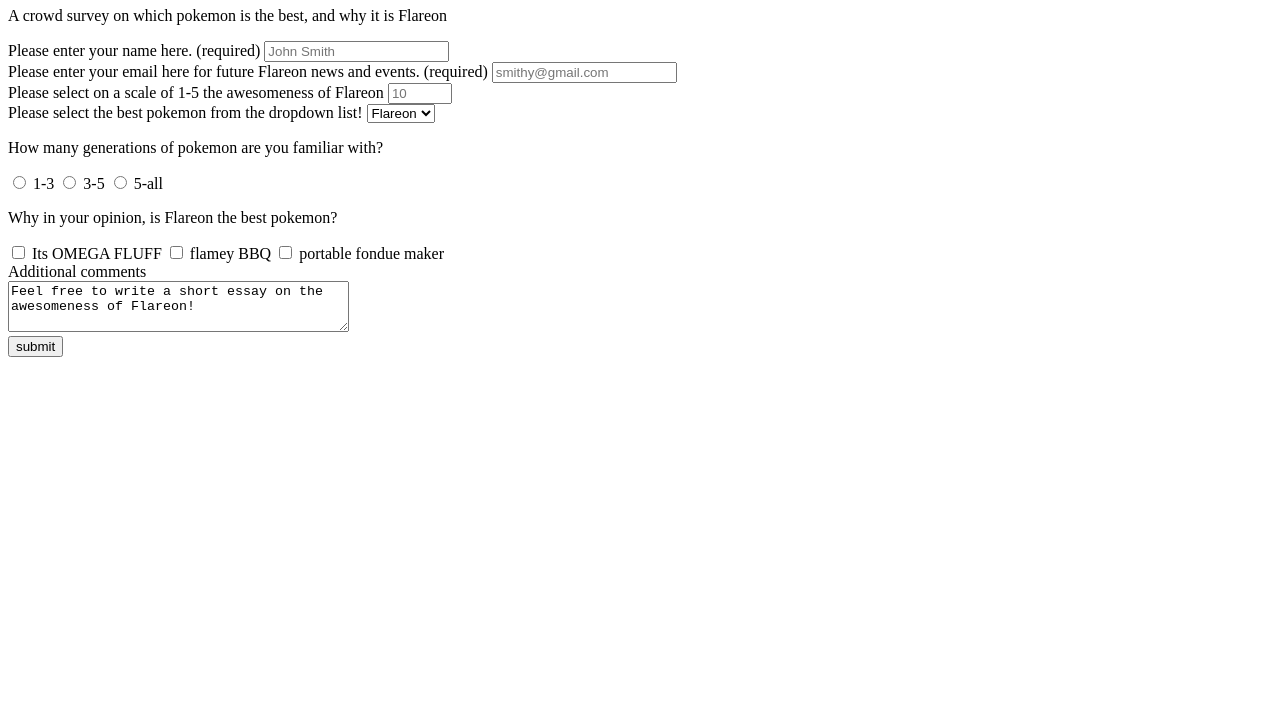
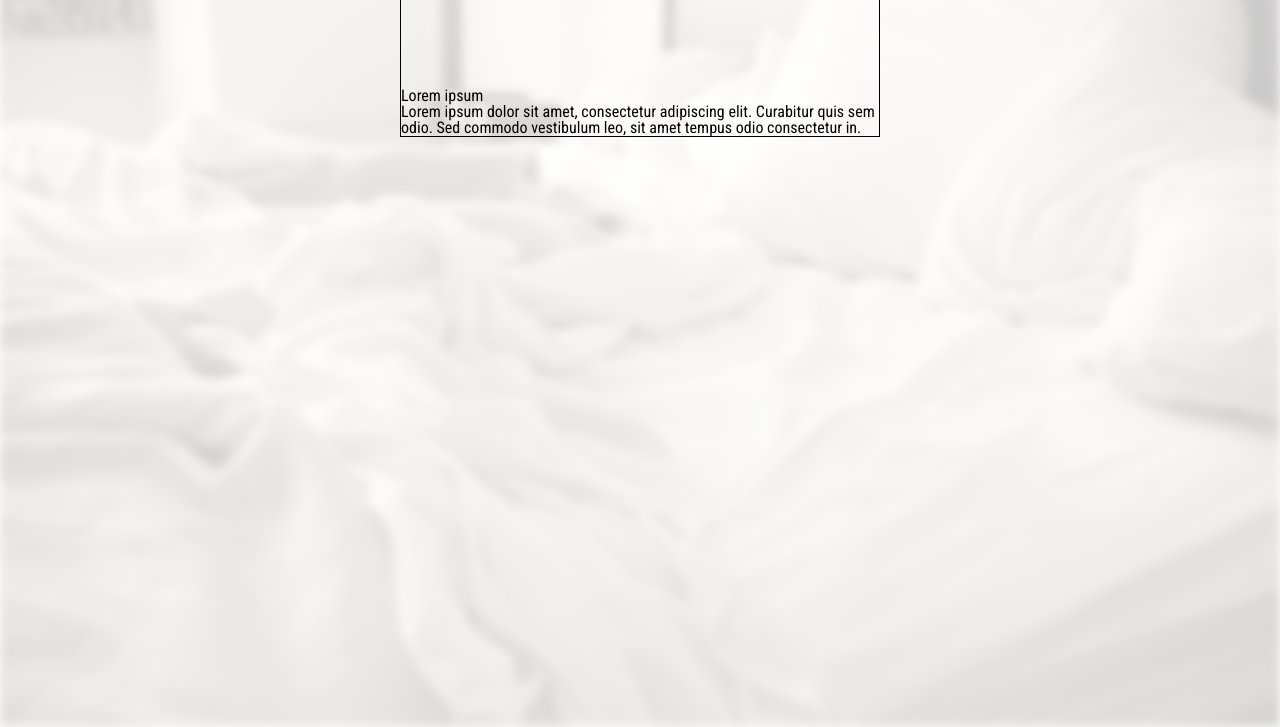
Before and after one commit to MatchaCrisp/SurveyForm.github.io, a plain HTML site: page index.html in a window 1280 px wide. Shown: the part 73-800 px from the top of the page. Drawn offline with Linux system fonts and the light colour scheme.

Commit message:
restructured page, added background

```diff
--- a/index.html
+++ b/index.html
@@ -4,90 +4,30 @@
     <!--metadata-->
     <head>
         <!--fonts and css sheet-->
-
+        <link rel="stylesheet" type="text/css" href="./res/css/main.css">
         <!--tab title-->
         <title>
-            Flareon appreciation survey
+            Sleep Quality Study
         </title>
-        <!--style sheet-->
-        <style>
 
-        </style>
     </head>
     <!--user content-->
     <body>
+        <main>
         <!--semantic head-->
-        <header>
-            <h1 id = "title">Who's the best Pokemon?</h1>
-        </header>
-        <!--semantic main ele-->
-        <main>
-            <p id="description">
-                A crowd survey on which pokemon is the best, and why it is Flareon
-            </p>
-            <form id="survey-form">
+            <header>
+                <div id="banner"><img src="#" alt="banner image of a night light"></div>
+                <h1 id = "title">Lorem ipsum</h1>
+            </header>
+            <!--semantic main ele-->
 
-                <label for="name" id ="name-label">Please enter your name here. (required)</label>
-                <input type="text" name="name" id="name" placeholder="John Smith" required>
-                <br>
-
-                <label for="email" id="email-label">Please enter your email here for future Flareon news and events. (required)</label>
-                <input type="email" name="email" id="email" placeholder="smithy@gmail.com" required>
-                <br>
-
-                <label for="number" id="number-label">Please select on a scale of 1-5 the awesomeness of Flareon</label>
-                <input type="number" name="number" id="number" placeholder="10" min="10" max="100">
-                <br>
-
-                <label for="sel">Please select the best pokemon from the dropdown list!</label>
-                <select name="sel" id="dropdown">
-                    <option value="selOp1">Flareon</option>
-                    <option value="selOp2">Flareon</option>
-                    <option value="selOp3">Flareon</option>
-                </select>
-                <br>
-
-                <p>How many generations of pokemon are you familiar with?</p>
-
-                <input type="radio" name="rads" id="rad1" value="10p">
-                <label for="rad1">1-3</label>
-
-                <input type="radio" name="rads" id="rad2" value="20p">
-                <label for="rad2">3-5</label>
-
-                <input type="radio" name="rads" id="rad3" value="30p">
-                <label for="rad3">5-all</label>
-                <br>
-
-                <p>Why in your opinion, is Flareon the best pokemon?</p>
-
-                <input type="checkbox" name="checks" id="check1" value="5p">
-                <label for="check1">Its OMEGA FLUFF</label>
-
-                <input type="checkbox" name="checks" id="check2" value="15p">
-                <label for="check1">flamey BBQ</label>
-
-                <input type="checkbox" name="checks" id="check3" value="25p">
-                <label for="check1">portable fondue maker</label>
-                <br>
-
-                <label for="bigTxt">Additional comments</label>
-                <br>
-                <textarea name="bigTxt" id ="bigTxt" rows="3" cols="40">Feel free to write a short essay on the awesomeness of Flareon!</textarea>
-                <br>
-
-                <input type="submit" id="submit" value="submit">
-
+            <form>
+                <div class="question">
+                    <p>Lorem ipsum dolor sit amet, consectetur adipiscing elit. Curabitur quis sem odio.
+                        Sed commodo vestibulum leo, sit amet tempus odio consectetur in. </p>
+                </div>
             </form>
         </main>
 
-
-        <nav>
-
-        </nav>
-        <!--semantic foot-->
-        <footer>
-            <p></p>
-        </footer>
     </body>
 </html>
--- /dev/null
+++ b/res/css/main.css
@@ -0,0 +1,95 @@
+@import url('https://fonts.googleapis.com/css2?family=Roboto+Condensed&display=swap');
+
+/* =============CSS reset=================================== */
+html, body, div, span, applet, object, iframe,
+h1, h2, h3, h4, h5, h6, p, blockquote, pre,
+a, abbr, acronym, address, big, cite, code,
+del, dfn, em, img, ins, kbd, q, s, samp,
+small, strike, strong, sub, sup, tt, var,
+b, u, i, center,
+dl, dt, dd, ol, ul, li,
+fieldset, form, label, legend,
+table, caption, tbody, tfoot, thead, tr, th, td,
+article, aside, canvas, details, embed,
+figure, figcaption, footer, header, hgroup,
+menu, nav, output, ruby, section, summary,
+time, mark, audio, video {
+	margin: 0;
+	padding: 0;
+	border: 0;
+	font-size: 100%;
+	font: inherit;
+	vertical-align: baseline;
+}
+article, aside, details, figcaption, figure,
+footer, header, hgroup, menu, nav, section {
+	display: block;
+}
+body {
+	line-height: 1;
+}
+ol, ul {
+	list-style: none;
+}
+blockquote, q {
+	quotes: none;
+}
+blockquote:before, blockquote:after,
+q:before, q:after {
+	content: '';
+	content: none;
+}
+table {
+	border-collapse: collapse;
+	border-spacing: 0;
+}
+/*===========================================================*/
+
+/* asterisk applies to everything */
+*,*::before{
+    /*sans-serif means with no accent on letters */
+    font-family: 'Roboto Condensed', sans-serif;
+    box-sizing:border-box;
+}
+
+:root {
+    --col-1:#FFFFFF;
+    --col-2:#949494;
+    --col-3:#333333;
+    --col-4:#000000;
+    --col-5:#cdc4ff;
+    --col-6:#9c89ff;
+    --col-7:#5E00FF;
+    --col-8:#280eb3;
+}
+
+html {
+    /*1 rem = 16 px */
+    font-size:16px;
+}
+
+body::before {
+    content:'';
+    display:block;
+    position:absolute;
+    top:0;
+    left:0;
+    width:100%;
+    height:100%;
+    z-index:-1;
+    background-image:url(../img/messy-bed.jpg);
+    background-size:cover;
+    filter:blur(5px) grayscale(50%);
+    opacity:20%;
+}
+
+main {
+    width:30rem;
+    margin: 0 auto;
+    border:black 1px solid;
+}
+
+#banner {
+    max-width:100%;
+    height:10rem;
+}
```
Also changed, not shown: res/img/messy-bed.jpg (added).
